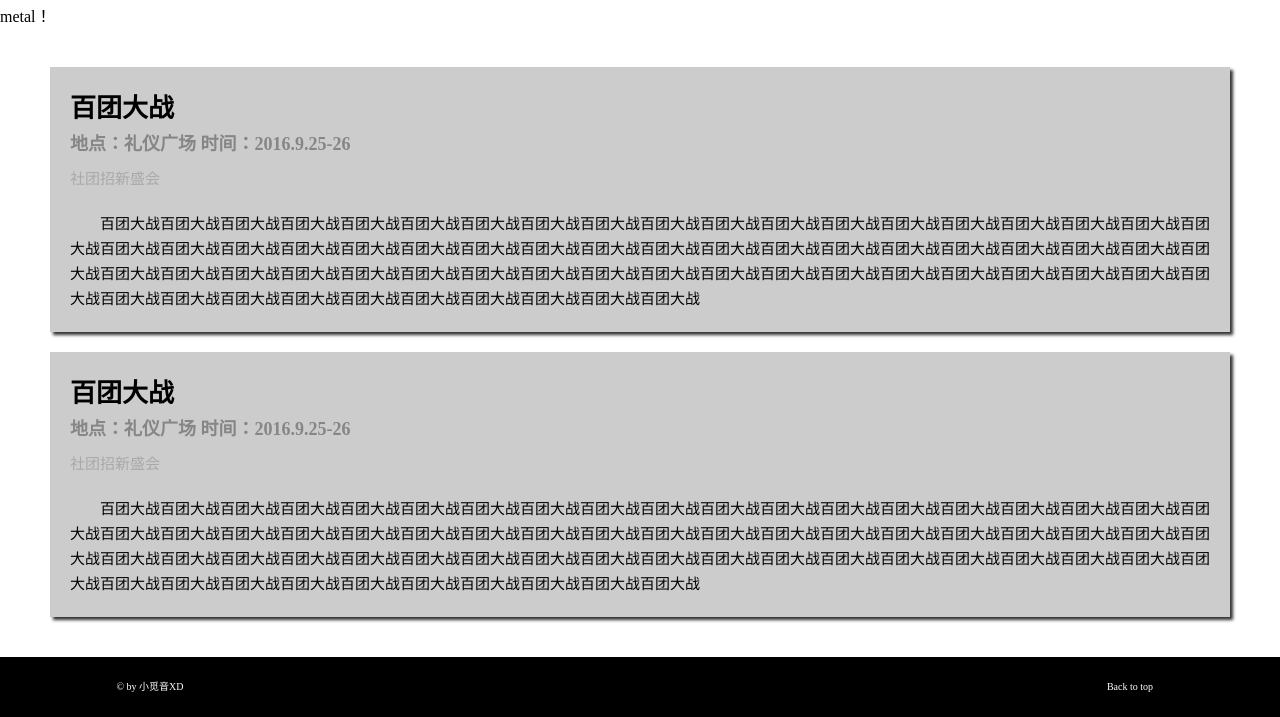
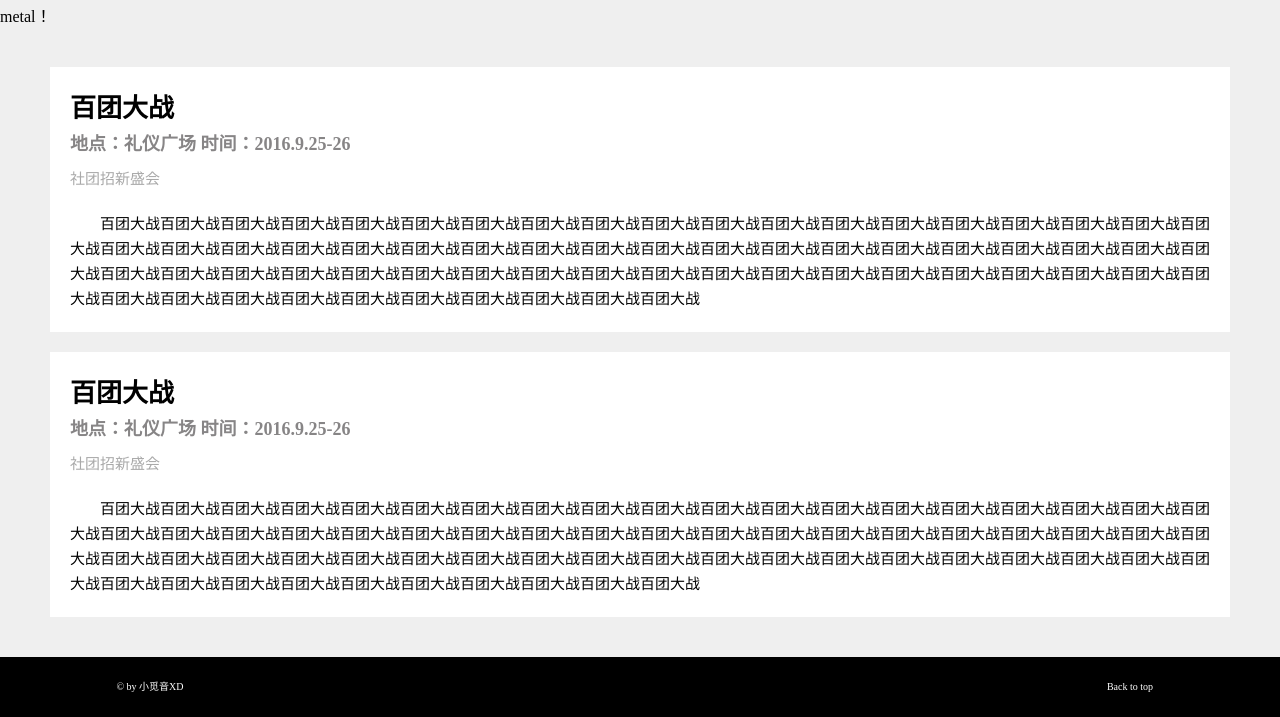
Before and after one commit to fivelike/xmysite, a PHP site: page /index/index_1.html in a window 1280 px wide. Shown: the part 1709-2426 px from the top of the page. Run offline with PHP 8.4, Linux system fonts and the light colour scheme.

Commit message:
最近活动passage样式更改
最近活动passage样式更改

```diff
--- a/style/style_1.css
+++ b/style/style_1.css
@@ -7,7 +7,7 @@
 	width: 100%;
 	min-width: 1280px;
 	font-family: 'Microsoft YaHei';
-
+    background-color: #efefef;
 }
 header{
 	width: 100%;
@@ -136,11 +136,18 @@ header .banner-right:hover .move{
 	padding: 20px;
 }
 .passage{
-	background-color:#ccc;
+	background-color: white;
 	margin: 20px auto;
 	padding: 20px;
-	box-shadow: 3px 3px 3px #333;
+
 	width: 1140px;
+	-webkit-transition: all 0.4s ease-in-out;
+    -moz-transition: all 0.4s ease-in-out;
+    transition: all 0.4s ease-in-out;
+}
+.passage:hover{
+	border-radius: 10px;
+	box-shadow: 5px 5px 5px #999;
 }
 .passage h2{
 	text-align: left;
```
